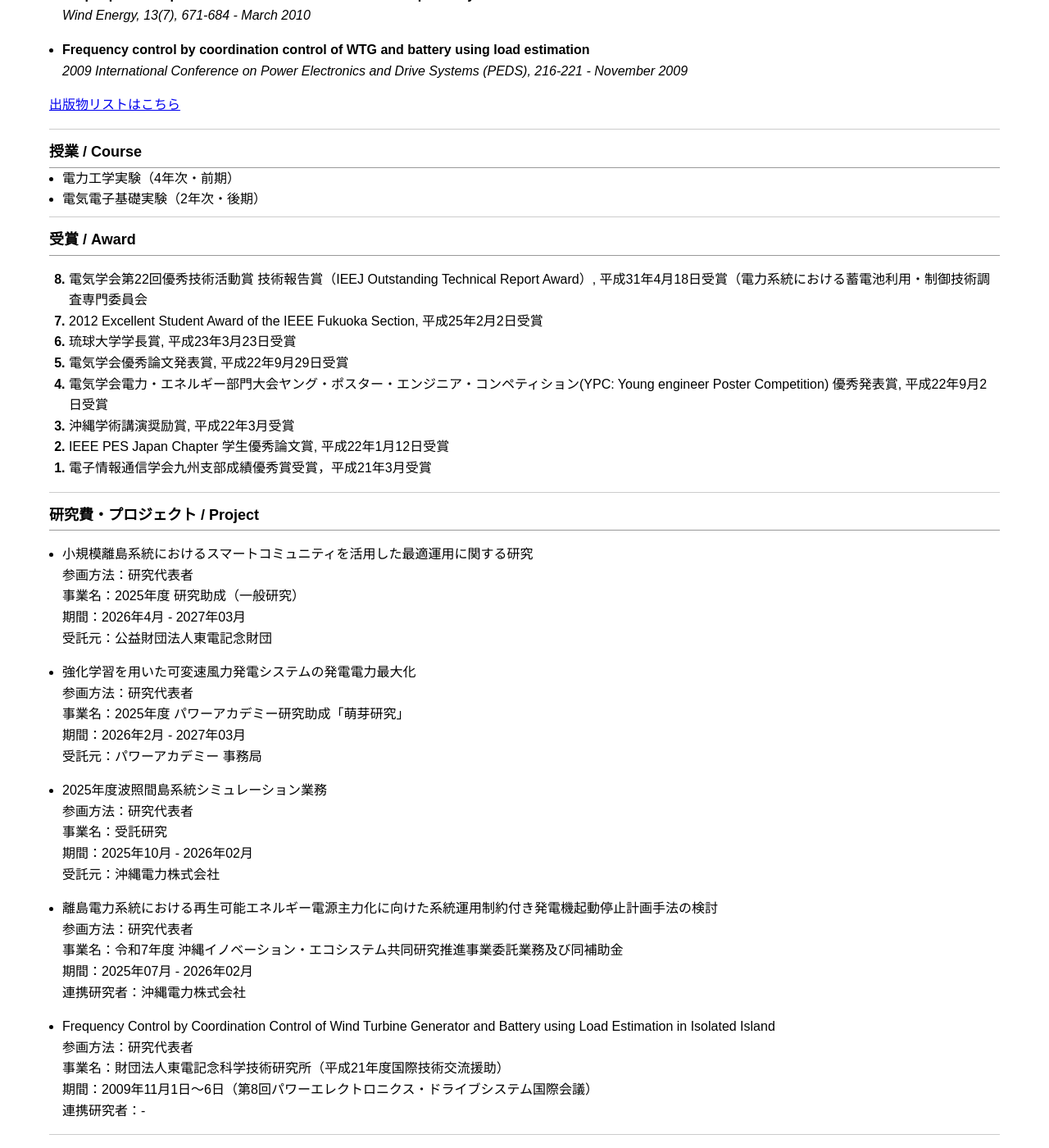
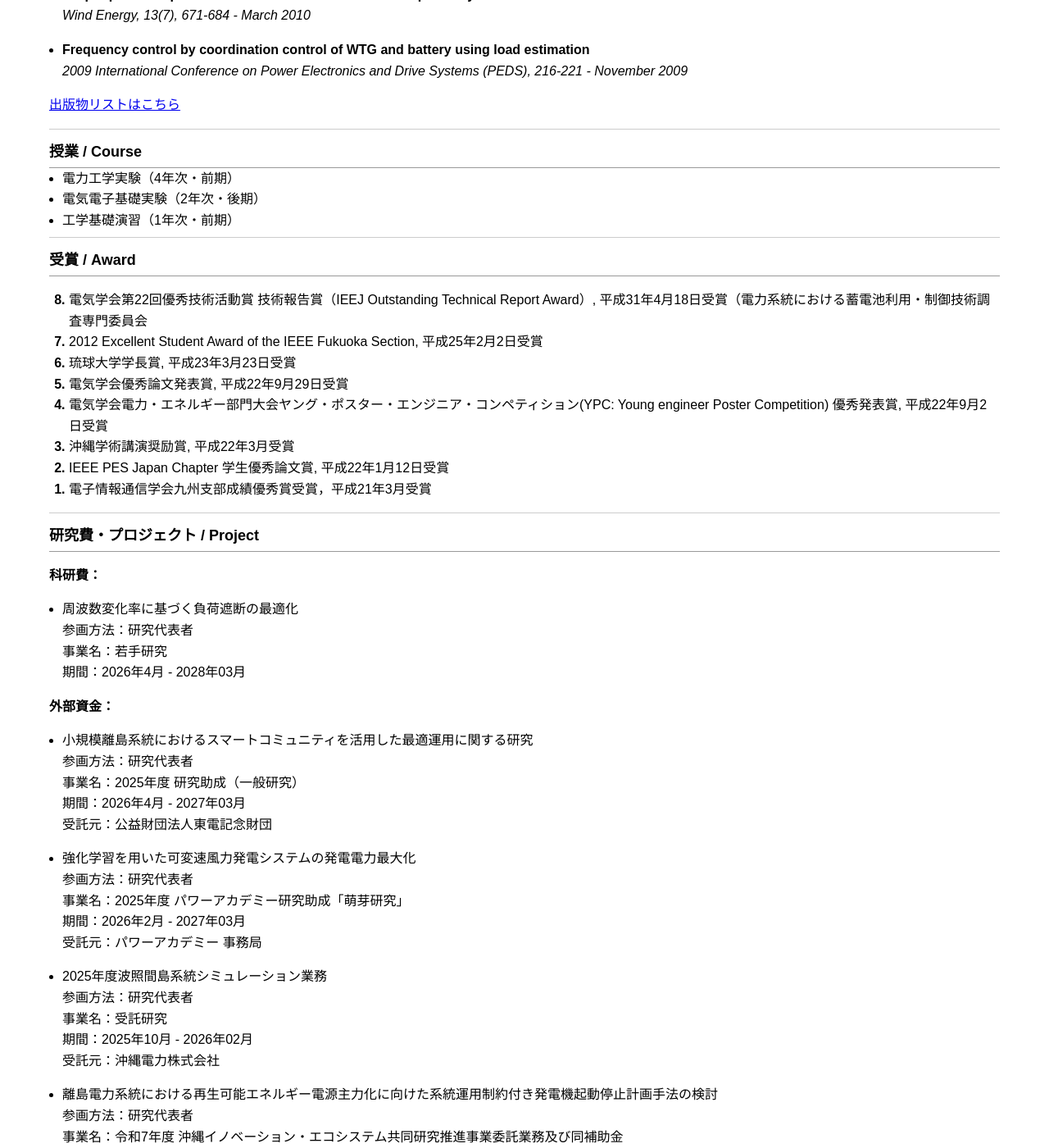
Before and after one commit to akieuehara/AkieUehara.github.io, a Jekyll site: the page built from index.md, in a window 1280 px wide and 1400 px high, scrolled down 1340 px. Shown: the whole window at 82% size. Built offline with Jekyll 4.4.1, drawn with Linux system fonts in a browser that asks for light colours; comment, search, counter and statistics services are not loaded.

Commit message:
Update index.md

```diff
--- a/index.md
+++ b/index.md
@@ -95,6 +95,7 @@ e-mail:  **uehara_a@cs.u-ryukyu.ac.jp**
 
 - 電力工学実験（4年次・前期）
 - 電気電子基礎実験（2年次・後期）
+- 工学基礎演習（1年次・前期）
 
 ---
 
@@ -115,6 +116,16 @@ e-mail:  **uehara_a@cs.u-ryukyu.ac.jp**
 ---
 
 ## 研究費・プロジェクト / Project
+
+**科研費：**
+
+- 周波数変化率に基づく負荷遮断の最適化
+参画方法：研究代表者
+事業名：若手研究
+期間：2026年4月 - 2028年03月
+
+
+**外部資金：**
 
 - 小規模離島系統におけるスマートコミュニティを活用した最適運用に関する研究
 参画方法：研究代表者
```
